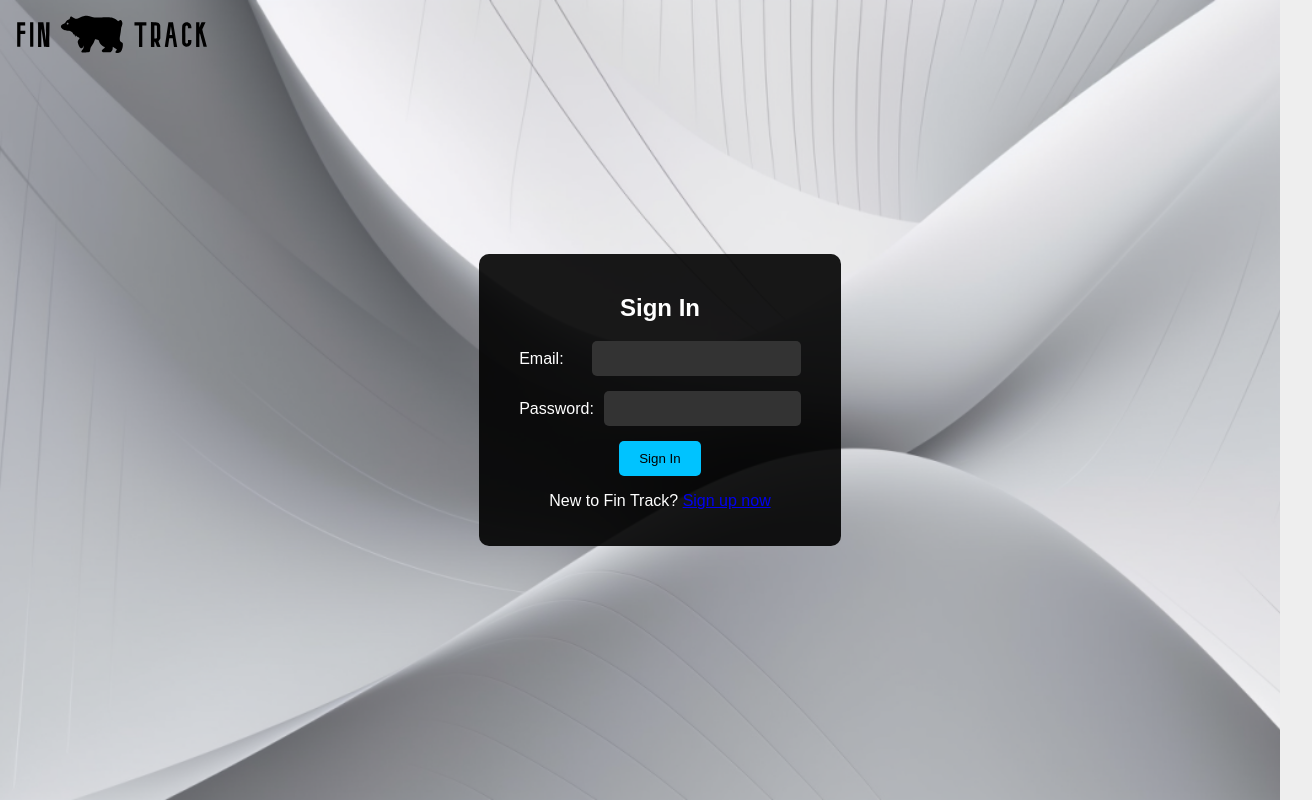
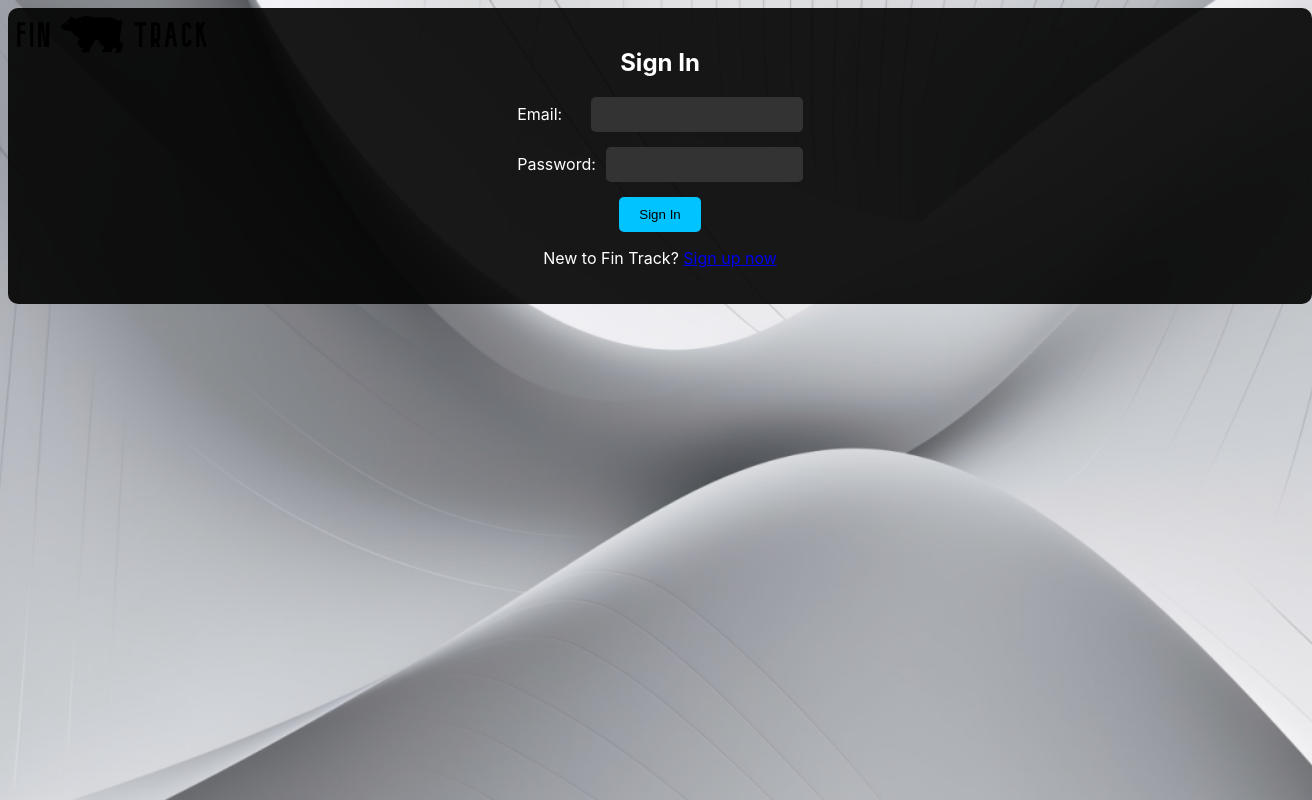
Before and after one commit to BenTuvia96/FinTrack, a React (Create React App) app in the folder client/: page /sign_in_form in a window 1280 px wide. Shown: the whole page, 1312 px wide, since content can reach past the window. Built offline with nearby package versions, Linux system fonts and the light colour scheme.

Commit message:
merged out centered div

```diff
--- a/client/src/sign_in_form.css
+++ b/client/src/sign_in_form.css
@@ -1,6 +1,6 @@
 /* Styles for form container */
 /* make everythnig centered veritcly */
-body {
+.body {
     display: flex;
     flex-direction: column;
     align-items: center;
--- a/client/src/sign_up_form.css
+++ b/client/src/sign_up_form.css
@@ -1,6 +1,6 @@
 /* Styles for form container */
 /* make everythnig centered veritcly */
-body {
+.body {
     display: flex;
     flex-direction: column;
     align-items: center;
```
